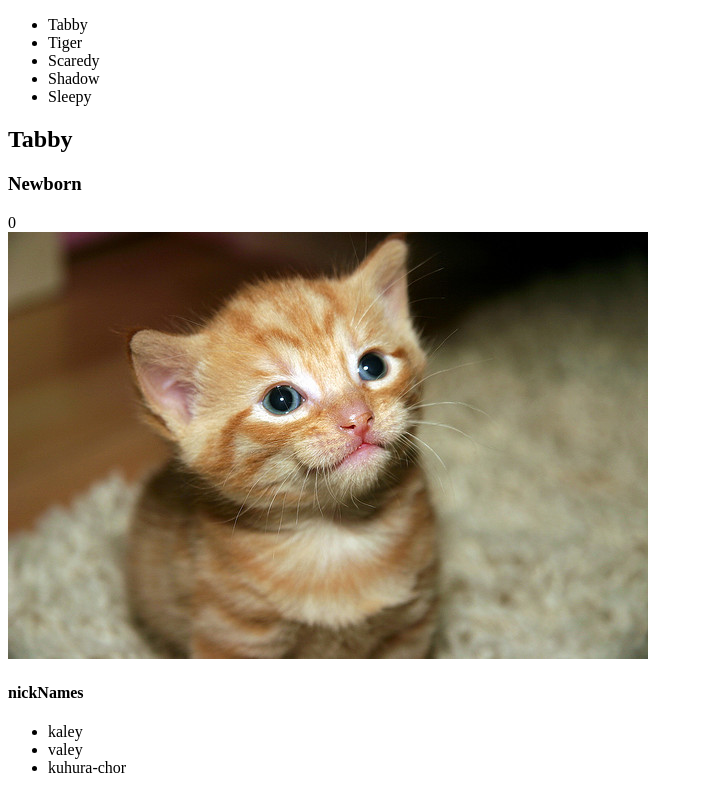
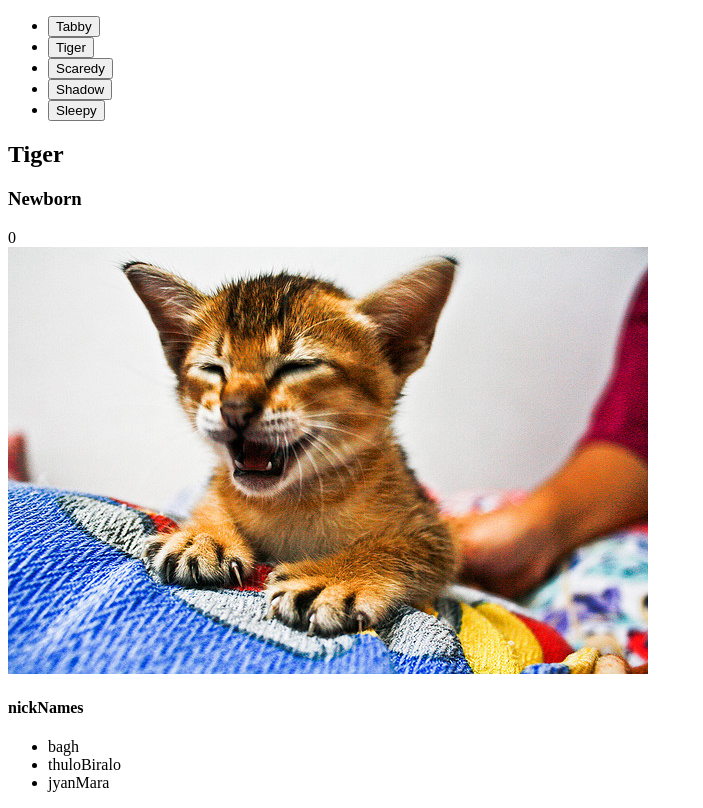
Before and after one commit to dreamerking1993/cat-clicker-with-ko, a plain HTML site: page index.html in a window 1280 px wide. Shown: the whole page, without its empty margins (0-703 px from the left). Drawn offline with Linux system fonts and the light colour scheme.

Commit message:
cat clicker ko mini-project ready

```diff
--- a/index.html
+++ b/index.html
@@ -7,7 +7,7 @@
 <body>
     <ul id="cat-list" data-bind="foreach: catList">
         <li>
-            <span data-bind="text: name"></span>
+            <button data-bind="text: name, click: $parent.changeCurrentCat"></button>
         </li>
     </ul>
 
--- a/js/app.js
+++ b/js/app.js
@@ -37,6 +37,7 @@
         }
     ]
 
+
 var Cat = function(data) {
 	this.clickCount = ko.observable(data.clickCount);
 	this.name = ko.observable(data.name);
@@ -75,30 +76,17 @@ var ViewModel = function() {
 		self.catList.push(new Cat(catItem));
 		//debugger
 	});
-	this.currentCat = ko.observable(this.catList()[0]);
-/*
-	this.currentCat = ko.observable( new Cat({
-		clickCount: 0,
-		name: 'Tabby',
-		imgSrc: 'img/434164568_fea0ad4013_z.jpg',
-		imgAttribution: 'https:/www.flickr.com/photos/bigtallguy/434164568',
-		nicknames: ["kaley","valey","kuhura-chor"]
-	}) );
-*/
+	this.currentCat = ko.observable(this.catList()[1]);
 
 	this.incrementCounter = function() {
 		this.clickCount(this.clickCount() + 1);//since incrementCounter in in the currentCat binding context in html, this refers to currentCat()
 	};
 
-	//OR TRY FOLLOWING METHOD
-	/*
-	self = this;
-	self.currentCat = ko.observable( new Cat() );
-
-	this.incrementCounter = function() {
-		self.currentCat().clickCount(self.currentCat().clickCount() + 1);
+	this.changeCurrentCat = function(clickedCat) {
+		//debugger
+		//self.currentCat = ko.observable(clickedCat); //this dosen't work
+		self.currentCat(clickedCat);
 	};
-	*/
 
 }
 
```
